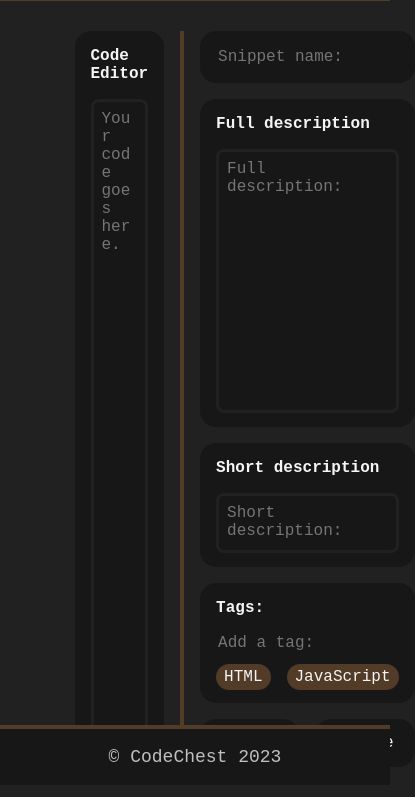
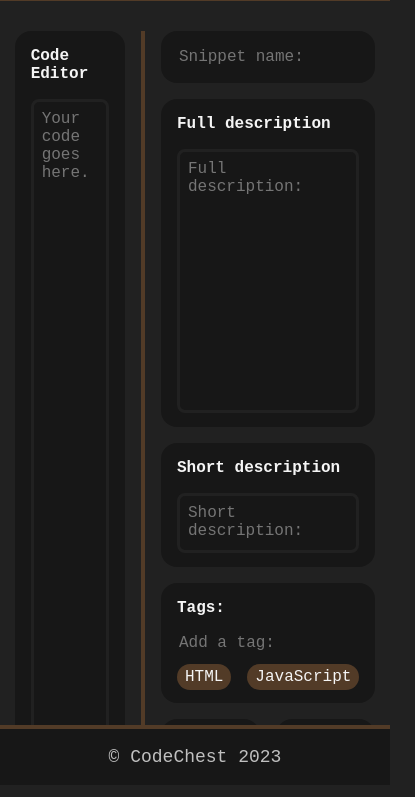
Before and after one commit to Serters/CodeChest, a plain HTML site: page front-end/pages/snippet-editor.html in a window 390 px wide. Shown: the part 59-856 px from the top of the page, 415 px wide, since content can reach past the window. Drawn offline with Linux system fonts and the light colour scheme.

Commit message:
scss rework

```diff
--- a/front-end/styles/_static.scss
+++ b/front-end/styles/_static.scss
@@ -99,3 +99,9 @@ footer {
 		font-size: inherit;
 	}
 }
+
+@media only screen and (max-width: 960px) {
+	main {
+		width: 92.5%;
+	}
+}
--- a/front-end/styles/main.scss
+++ b/front-end/styles/main.scss
@@ -170,9 +170,3 @@ main {
 		}
 	}
 }
-
-@media only screen and (max-width: 960px) {
-	main {
-		width: 92.5%;
-	}
-}
--- a/front-end/styles/snippet-editor.scss
+++ b/front-end/styles/snippet-editor.scss
@@ -4,7 +4,7 @@ main {
 	.left {
 		flex: 65;
 		min-height: 100%;
-		padding: 0 16px;
+		padding-right: 16px;
 		margin-right: 16px;
 		border-right: 4px solid var(--brown);
 
```
Also changed, not shown: front-end/styles/main.css, front-end/styles/snippet-editor.css, 2 other files.
